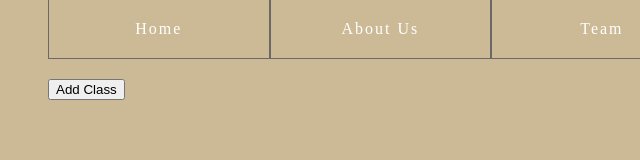
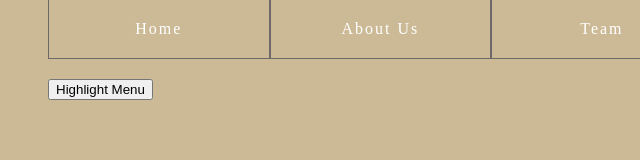
Before and after one commit to kblodget/flex_header, a website: page index.html in a window 1280 px wide. Shown: the full height of the page, 0-640 px from the left. Drawn offline with Linux system fonts and the light colour scheme.

Commit message:
Update index.html

```diff
--- a/index.html
+++ b/index.html
@@ -37,7 +37,7 @@
         </ul>
       </nav>
       <div class="content" id="myDiv">
-        <button type="button" onclick="toggleNewClass();">Add Class</button>
+        <button type="button" onclick="toggleNewClass();">Highlight Menu</button>
       </div>
     </div>
     <script>
```
